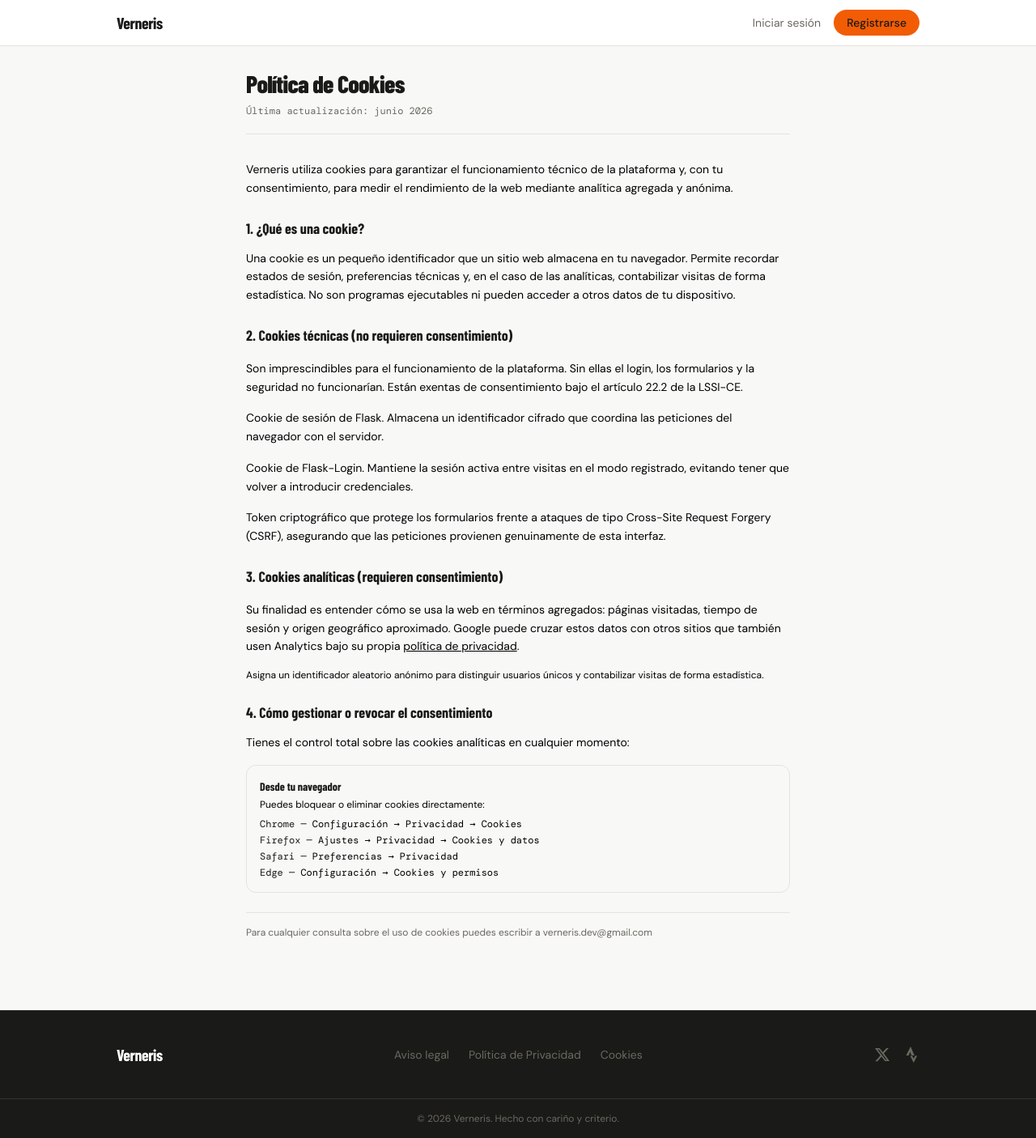
After one commit to MarioSanudo/Calculadora-de-Presiones, a Python web app: template src/templates/legal/cookies.html in a window 1280 px wide. The commit adds this page. Shown: the whole page at 81% size. Run offline with Jinja, Linux system fonts and the light colour scheme; the template is opened without the code that fills it, so the values that code supplies are empty.

Commit message:
Toda la política hecha y aparentemente la web sin bugs a nivel de usuario, el computo si puede permitir cálculo en escenarios no existentes ya se arreglará

```diff
--- a/src/routes/legal.py
+++ b/src/routes/legal.py
@@ -11,3 +11,7 @@ def avisoLegal():
 @legal_bp.route("/privacidad", methods=["GET"])
 def policyPrivacy():
     return render_template("legal/policy_privacy.html")
+
+@legal_bp.route("cookies", methods=["GET"])
+def cookies():
+    return render_template("legal/cookies.html")
--- a/src/templates/base.html
+++ b/src/templates/base.html
@@ -304,10 +304,13 @@
 
             <!-- Links -->
             <nav class="flex gap-6 text-sm text-[#6B6860]">
+                {% if current_user.is_anonymous %}
                 <a href="{{ url_for('main.calcular_anonimo') }}"
                    class="hover:text-white transition-colors">
                     Calculadora
                 </a>
+                {% endif %}
+
                 {% if current_user.is_authenticated %}
                 <a href="{{ url_for('main.historial') }}"
                    class="hover:text-white transition-colors">
@@ -327,6 +330,11 @@
                 <a href="{{ url_for('legal.policyPrivacy') }}"
                     class="text-[#6B6860] hover:text-white transition-colors">
                     Política de Privacidad
+                </a>
+
+                <a href="{{ url_for('legal.cookies') }}"
+                    class="text-[#6B6860] hover:text-white transition-colors">
+                    Cookies
                 </a>
             </nav>
 
--- /dev/null
+++ b/src/templates/legal/cookies.html
@@ -0,0 +1,119 @@
+{% extends "base.html" %}
+
+{% block title %}Política de Cookies · Verneris{% endblock %}
+{% block meta_description %}Política de cookies de Verneris. Qué cookies usamos, para qué y cómo gestionarlas.{% endblock %}
+
+{% block content %}
+<div class="max-w-2xl mx-auto">
+
+    <div class="mb-8 border-b border-line pb-5">
+        <h1 class="font-display font-extrabold text-ink
+                   text-3xl tracking-tight mt-1">
+            Política de Cookies
+        </h1>
+        <p class="text-xs font-mono text-mute mt-2">
+            Última actualización: junio 2026
+        </p>
+    </div>
+
+    <div class="space-y-6 text-sm text-[#4A4845] leading-relaxed">
+
+        <p>Verneris utiliza cookies para garantizar el funcionamiento técnico de la plataforma
+        y, con tu consentimiento, para medir el rendimiento de la web mediante analítica
+        agregada y anónima.</p>
+
+        <!-- Qué es una cookie -->
+        <section>
+            <h2 class="font-display font-bold text-ink text-lg mb-3">
+                1. ¿Qué es una cookie?
+            </h2>
+            <p>Una cookie es un pequeño identificador que un sitio web almacena en tu
+            navegador. Permite recordar estados de sesión, preferencias técnicas y, en el
+            caso de las analíticas, contabilizar visitas de forma estadística. No son
+            programas ejecutables ni pueden acceder a otros datos de tu dispositivo.</p>
+        </section>
+
+        <!-- Cookies técnicas -->
+        <section>
+            <h2 class="font-display font-bold text-ink text-lg mb-4">
+                2. Cookies técnicas (no requieren consentimiento)
+            </h2>
+            <p class="mb-4">Son imprescindibles para el funcionamiento de la plataforma.
+            Sin ellas el login, los formularios y la seguridad no funcionarían. Están
+            exentas de consentimiento bajo el artículo 22.2 de la LSSI-CE.</p>
+
+            <p class="mb-4">Cookie de sesión de Flask. Almacena un identificador cifrado que coordina las peticiones
+                del navegador con el servidor.</p>
+
+            <p class="mb-4">Cookie de Flask-Login. Mantiene la sesión activa entre visitas en el modo registrado, evitando
+                tener que volver a introducir credenciales.</p>
+
+            <p class="mb-4">Token criptográfico que protege los formularios frente a ataques de tipo Cross-Site Request Forgery
+                (CSRF), asegurando que las peticiones provienen genuinamente de esta interfaz.</p>
+
+        </section>
+
+        <!-- Cookies analíticas -->
+        <section>
+            <h2 class="font-display font-bold text-ink text-lg mb-4">
+                3. Cookies analíticas (requieren consentimiento)
+            </h2>
+            <p class="mb-4">Su finalidad es entender cómo se usa la web en términos agregados: páginas visitadas, tiempo de sesión y origen geográfico aproximado.
+                Google puede cruzar estos datos con otros sitios que también usen Analytics bajo su propia
+            <a href="https://policies.google.com/privacy"
+               target="_blank" rel="noopener"
+               class="underline hover:text-ink transition-colors">
+                política de privacidad</a>.</p>
+            <div class="space-y-3">
+
+                <p class="text-xs text-[#4A4845]">Asigna un identificador aleatorio anónimo para distinguir usuarios únicos y contabilizar
+                    visitas de forma estadística.</p>
+
+            </div>
+        </section>
+
+        <!-- Gestión -->
+        <section>
+            <h2 class="font-display font-bold text-ink text-lg mb-3">
+                4. Cómo gestionar o revocar el consentimiento
+            </h2>
+            <p class="mb-4">Tienes el control total sobre las cookies analíticas
+            en cualquier momento:</p>
+            <div class="space-y-3">
+                <div class="bg-paper border border-line rounded-xl p-4">
+                    <div class="font-display font-bold text-ink text-sm mb-1">
+                        Desde tu navegador
+                    </div>
+                    <p class="text-xs text-[#4A4845] space-y-1">
+                        Puedes bloquear o eliminar cookies directamente:
+                    </p>
+                    <ul class="mt-2 space-y-1 text-xs text-[#4A4845]
+                               font-mono">
+                        <li>
+                            <span class="text-ink">Chrome</span>
+                            — Configuración → Privacidad → Cookies
+                        </li>
+                        <li>
+                            <span class="text-ink">Firefox</span>
+                            — Ajustes → Privacidad → Cookies y datos
+                        </li>
+                        <li>
+                            <span class="text-ink">Safari</span>
+                            — Preferencias → Privacidad
+                        </li>
+                        <li>
+                            <span class="text-ink">Edge</span>
+                            — Configuración → Cookies y permisos
+                        </li>
+                    </ul>
+                </div>
+            </div>
+        </section>
+
+        <p class="text-xs text-mute pt-4 border-t border-line">
+            Para cualquier consulta sobre el uso de cookies puedes escribir a verneris.dev@gmail.com
+        </p>
+
+    </div>
+</div>
+{% endblock %}
```
